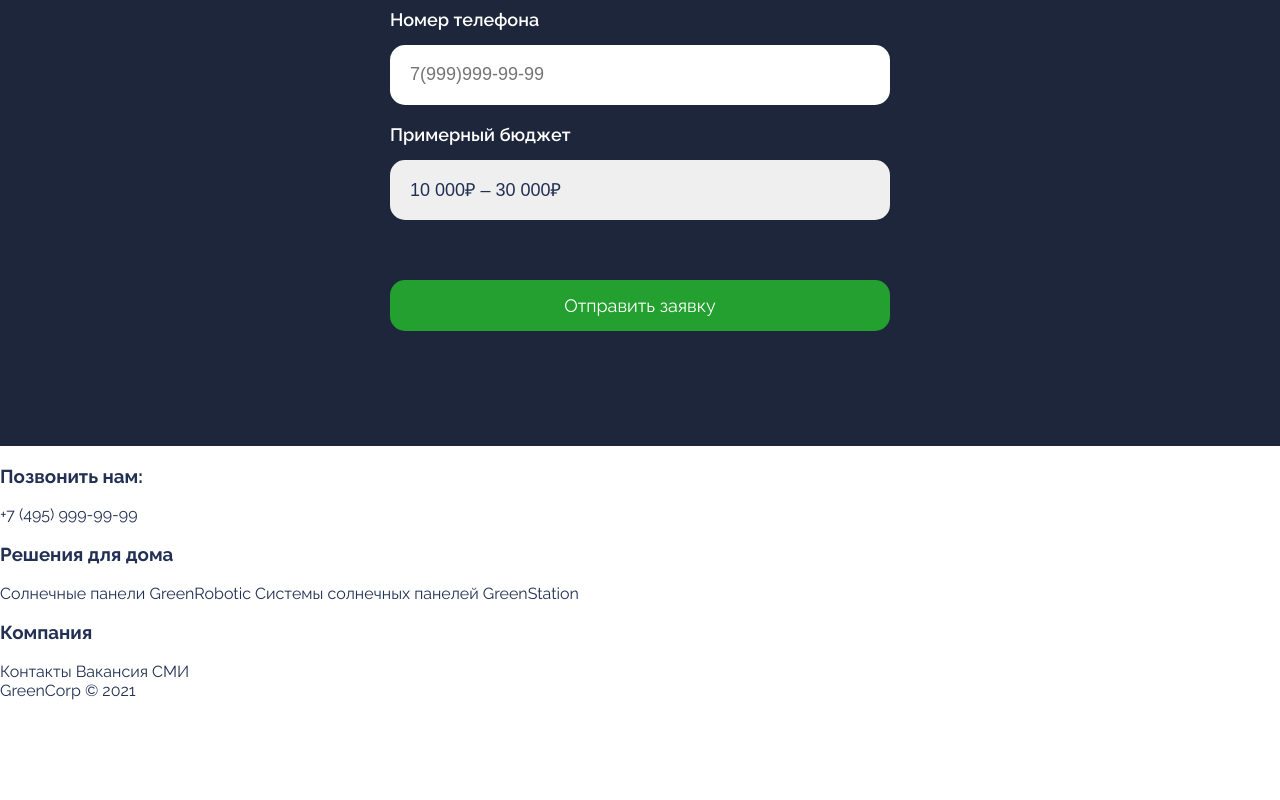
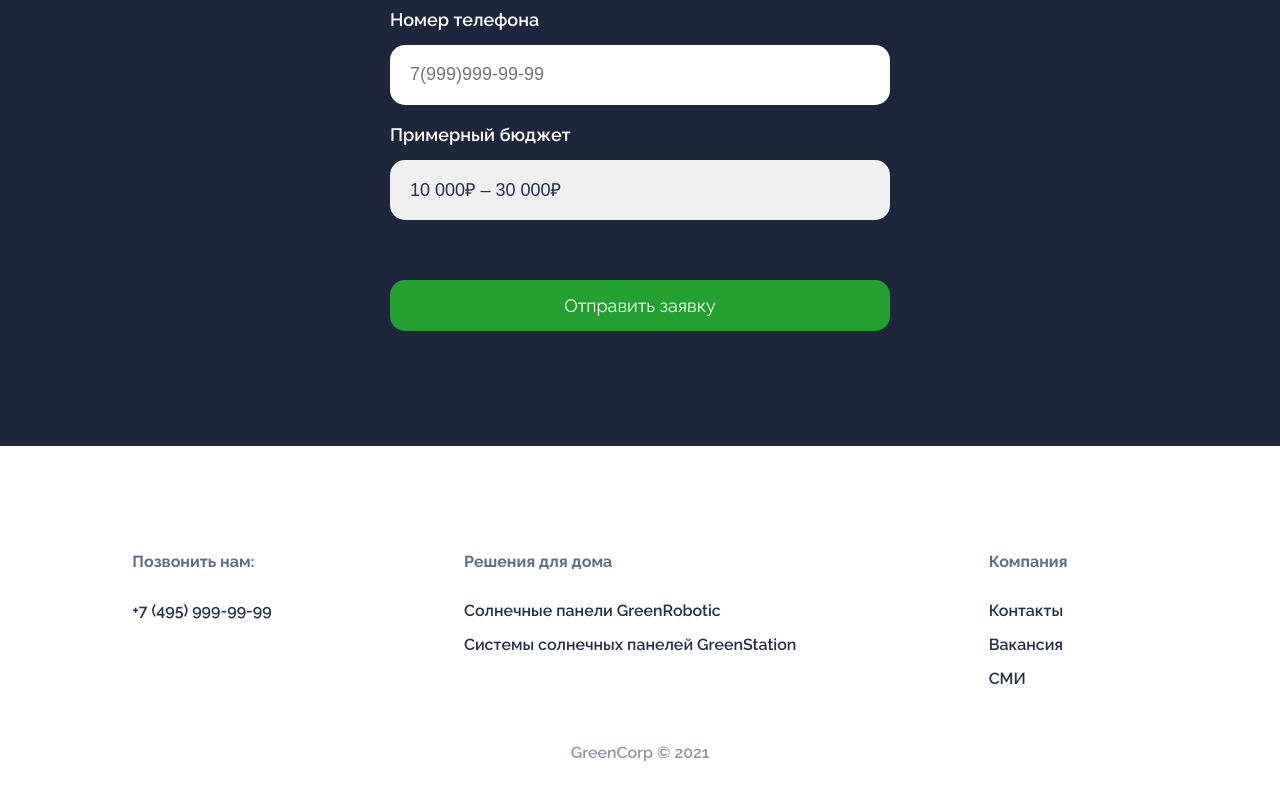
Before and after one commit to ZorigmaBudaeva/green-corp-landing, a plain HTML site: page index.html in a window 1280 px wide. Shown: the part 1472-2272 px from the top of the page. Before the commit the page ends 2172 px from the top, so only its background shows below. Drawn offline with Linux system fonts and the light colour scheme.

Commit message:
добавление стилей для футера
добавление стилей для футера на github

```diff
--- a/main.css
+++ b/main.css
@@ -159,3 +159,39 @@ select {
 input {
     outline: none;
 }
+footer {
+    padding: 90px 20px;
+    font-size: 16px;
+    font-weight: 600;
+}
+
+.footer__container {
+    display: flex;
+    justify-content: space-evenly;
+}
+
+.footer__copyright {
+    padding-top: 40px;
+    text-align: center;
+    opacity: 0.5;
+}
+
+.footer__group {
+    padding-right: 80px;
+
+}
+
+.footer__group h3 {
+    font-size: 16px;
+    opacity: 0.7;
+    margin-bottom: 30px;
+}
+
+.footer__links {
+    display: flex;
+    flex-direction: column;
+}
+
+.footer__links a {
+    margin-bottom: 15px;
+}
```
